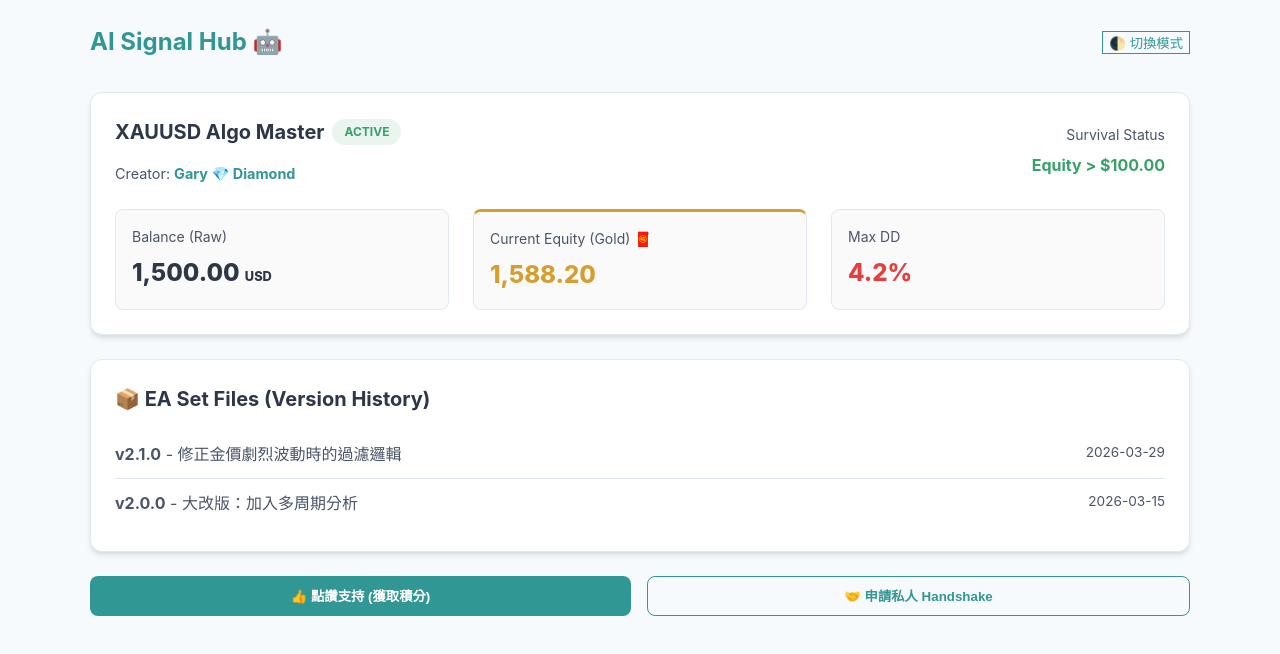
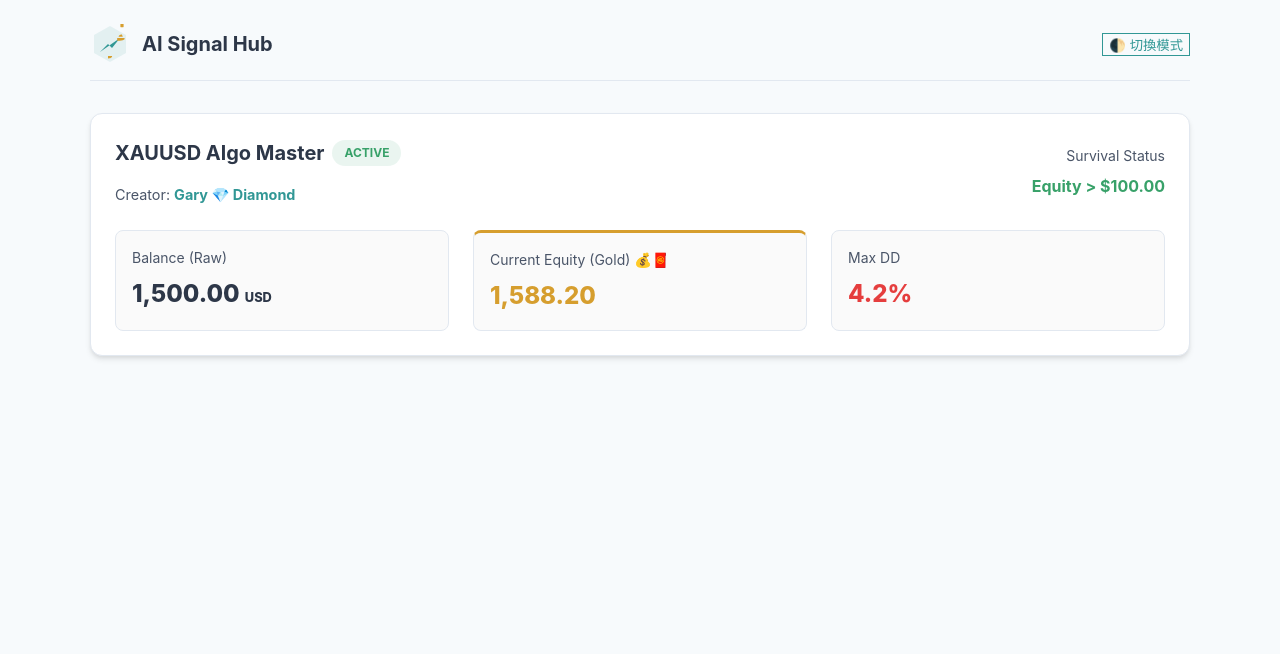
Before and after one commit to gary7641/ai-signal-portal, a plain HTML site: page index.html in a window 1280 px wide. Drawn offline with Linux system fonts and the light colour scheme.

Commit message:
Update index.html

```diff
--- a/index.html
+++ b/index.html
@@ -17,6 +17,8 @@
             --status-green: #38a169;
             --status-red: #e53e3e;
             --shadow: 0 4px 6px -1px rgba(0, 0, 0, 0.1), 0 2px 4px -1px rgba(0, 0, 0, 0.06);
+            --logo-main: #319795; /* Light Mode Logo Color */
+            --logo-accent: #d69e2e; /* Light Mode Logo Gold */
         }
 
         :root[data-theme="dark"] {
@@ -30,6 +32,8 @@
             --status-green: #48bb78;
             --status-red: #f56565;
             --shadow: 0 10px 15px -3px rgba(0, 0, 0, 0.3);
+            --logo-main: #4fd1c5; /* Dark Mode Logo Color */
+            --logo-accent: #ed8936; /* Dark Mode Logo Gold */
         }
 
         * { box-sizing: border-box; transition: background 0.2s, color 0.2s; }
@@ -51,89 +55,58 @@
             justify-content: space-between;
             align-items: center;
             margin-bottom: 2rem;
+            padding-bottom: 1rem;
+            border-bottom: 1px solid var(--border);
         }
 
-        /* Card Style - 圓角跟返 Analyzer */
-        .card {
-            background: var(--bg-card);
-            border: 1px solid var(--border);
-            border-radius: 0.75rem;
-            padding: 1.5rem;
-            box-shadow: var(--shadow);
-            margin-bottom: 1.5rem;
+        .brand {
+            display: flex;
+            align-items: center;
+            gap: 12px;
+            text-decoration: none;
+            color: var(--text-title);
+            font-weight: bold;
+            font-size: 1.25rem;
         }
 
-        .title {
-            color: var(--text-title);
-            font-size: 1.25rem;
-            font-weight: 700;
-            margin: 0 0 1rem 0;
-            display: flex;
-            align-items: center;
-            gap: 0.5rem;
+        /* SVG Logo Styling */
+        .logo-svg {
+            width: 40px;
+            height: 40px;
         }
+        .logo-main-path { fill: var(--logo-main); }
+        .logo-gold-path { fill: var(--logo-accent); }
 
-        /* 數據顯示 Block */
-        .stats-grid {
-            display: grid;
-            grid-template-columns: repeat(auto-fit, minmax(220px, 1fr));
-            gap: 1.5rem;
-        }
-
-        .stat-box {
-            padding: 1rem;
-            background: rgba(0, 0, 0, 0.02);
-            border-radius: 0.5rem;
-            border: 1px solid var(--border);
-        }
-
-        [data-theme="dark"] .stat-box {
-            background: rgba(255, 255, 255, 0.05);
-        }
-
+        /* 其他 CSS 保持不變 (Signal Profile, Data Blocks, Versions...) */
+        .card { background: var(--bg-card); border: 1px solid var(--border); border-radius: 0.75rem; padding: 1.5rem; box-shadow: var(--shadow); margin-bottom: 1.5rem; }
+        .title { color: var(--text-title); font-size: 1.25rem; font-weight: 700; margin: 0 0 1rem 0; display: flex; align-items: center; gap: 0.5rem; }
+        .stats-grid { display: grid; grid-template-columns: repeat(auto-fit, minmax(220px, 1fr)); gap: 1.5rem; }
+        .stat-box { padding: 1rem; background: rgba(0, 0, 0, 0.02); border-radius: 0.5rem; border: 1px solid var(--border); }
+        [data-theme="dark"] .stat-box { background: rgba(255, 255, 255, 0.05); }
         .stat-label { font-size: 0.875rem; color: var(--text-content); margin-bottom: 0.5rem; }
         .stat-value { font-size: 1.5rem; font-weight: 800; color: var(--text-title); }
-
-        /* EA 版本列表 */
-        .version-row {
-            display: flex;
-            justify-content: space-between;
-            padding: 0.75rem 0;
-            border-bottom: 1px solid var(--border);
-        }
+        .version-row { display: flex; justify-content: space-between; padding: 0.75rem 0; border-bottom: 1px solid var(--border); }
         .version-row:last-child { border-bottom: none; }
-
-        /* 按鈕跟返主題色 */
-        .btn {
-            background-color: var(--primary);
-            color: white;
-            border: none;
-            padding: 0.6rem 1.2rem;
-            border-radius: 0.5rem;
-            cursor: pointer;
-            font-weight: 600;
-        }
-
-        .btn-outline {
-            background: transparent;
-            border: 1px solid var(--primary);
-            color: var(--primary);
-        }
-
-        .status-pill {
-            padding: 0.25rem 0.75rem;
-            border-radius: 9999px;
-            font-size: 0.75rem;
-            font-weight: bold;
-            text-transform: uppercase;
-        }
+        .btn { background-color: var(--primary); color: white; border: none; padding: 0.6rem 1.2rem; border-radius: 0.5rem; cursor: pointer; font-weight: 600; }
+        .btn-outline { background: transparent; border: 1px solid var(--primary); color: var(--primary); }
+        .status-pill { padding: 0.25rem 0.75rem; border-radius: 9999px; font-size: 0.75rem; font-weight: bold; text-transform: uppercase; }
     </style>
 </head>
 <body>
 
 <div class="container">
     <nav class="navbar">
-        <h1 style="color: var(--primary); font-size: 1.5rem; margin: 0;">AI Signal Hub 🤖</h1>
+        <a href="#" class="brand">
+            <svg class="logo-svg" viewBox="0 0 100 100" xmlns="http://www.w3.org/2000/svg">
+                <path class="logo-main-path" d="M50 5 L90 27.5 V72.5 L50 95 L10 72.5 V27.5 Z" opacity="0.1"/>
+                <path class="logo-main-path" d="M30 65 L40 55 M50 70 L50 40 M70 55 L60 45" stroke-width="3" stroke-linecap="round"/>
+                <path class="logo-main-path" d="M25 70 L45 50 L55 60 L75 35" stroke-width="4" stroke-linecap="round" fill="none"/>
+                <path class="logo-gold-path" d="M72 32 C70 30, 78 25, 80 27 L82 32 Z M68 35 L86 35 C88 38, 86 42, 68 42 Z" stroke-width="1.5"/>
+                <rect class="logo-gold-path" x="76" x="25" width="8" height="8" rx="1"/>
+                <path class="logo-gold-path" d="M45 80 L55 80 C56 82, 54 86, 45 86 Z M48 83 C48 83, 52 83, 52 83" stroke-width="1"/>
+            </svg>
+            <span>AI Signal Hub</span>
+        </a>
         <button class="btn-outline" onclick="toggleTheme()">🌓 切換模式</button>
     </nav>
 
@@ -155,7 +128,7 @@
                 <div class="stat-value">1,500.00 <small style="font-size: 0.8rem;">USD</small></div>
             </div>
             <div class="stat-box" style="border-top: 3px solid var(--accent-gold);">
-                <div class="stat-label">Current Equity (Gold) 🧧</div>
+                <div class="stat-label">Current Equity (Gold) 💰🧧</div>
                 <div class="stat-value" style="color: var(--accent-gold);">1,588.20</div>
             </div>
             <div class="stat-box">
@@ -165,23 +138,7 @@
         </div>
     </section>
 
-    <section class="card">
-        <h3 class="title">📦 EA Set Files (Version History)</h3>
-        <div class="version-row">
-            <div><strong>v2.1.0</strong> - 修正金價劇烈波動時的過濾邏輯</div>
-            <div style="color: var(--text-content); font-size: 0.85rem;">2026-03-29</div>
-        </div>
-        <div class="version-row">
-            <div><strong>v2.0.0</strong> - 大改版：加入多周期分析</div>
-            <div style="color: var(--text-content); font-size: 0.85rem;">2026-03-15</div>
-        </div>
-    </section>
-
-    <div style="display: flex; gap: 1rem;">
-        <button class="btn" style="flex: 1;">👍 點讚支持 (獲取積分)</button>
-        <button class="btn btn-outline" style="flex: 1;">🤝 申請私人 Handshake</button>
     </div>
-</div>
 
 <script>
     function toggleTheme() {
@@ -189,8 +146,12 @@
         const currentTheme = root.getAttribute('data-theme');
         const newTheme = currentTheme === 'light' ? 'dark' : 'light';
         root.setAttribute('data-theme', newTheme);
-        // 你可以之後喺度加 localStorage 嚟記住 User 揀咗邊個 Mode
+        localStorage.setItem('hub-theme', newTheme); // 記住 Theme
     }
+
+    // 初始化時檢查 Theme
+    const savedTheme = localStorage.getItem('hub-theme') || 'light';
+    document.documentElement.setAttribute('data-theme', savedTheme);
 </script>
 
 </body>
```
